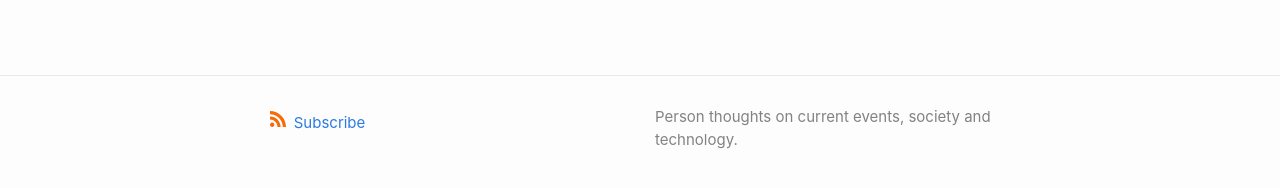
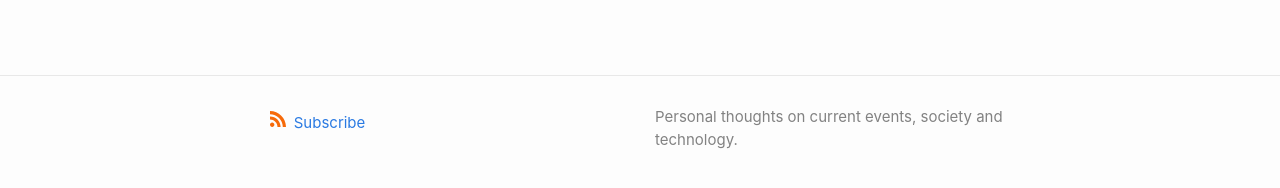
Before and after one commit to xianxu/xianxu.github.io, a Jekyll site: the page built from _posts/2025-01-30-hello-world.markdown, in a window 1280 px wide. Shown: the part 689-877 px from the top of the page. Built offline with Jekyll 4.4.1, drawn with Linux system fonts in a browser that asks for light colours.

Commit message:
fix typo

```diff
--- a/_config.yml
+++ b/_config.yml
@@ -21,7 +21,7 @@
 title: Xian Xu
 email: first_name.last_name@gmail.com
 description: >- # this means to ignore newlines until "baseurl:"
-  Person thoughts on current events, society and technology.
+  Personal thoughts on current events, society and technology.
 baseurl: "" # the subpath of your site, e.g. /blog
 url: "https://xianxu.github.io"
 twitter_username: xianxu
```
